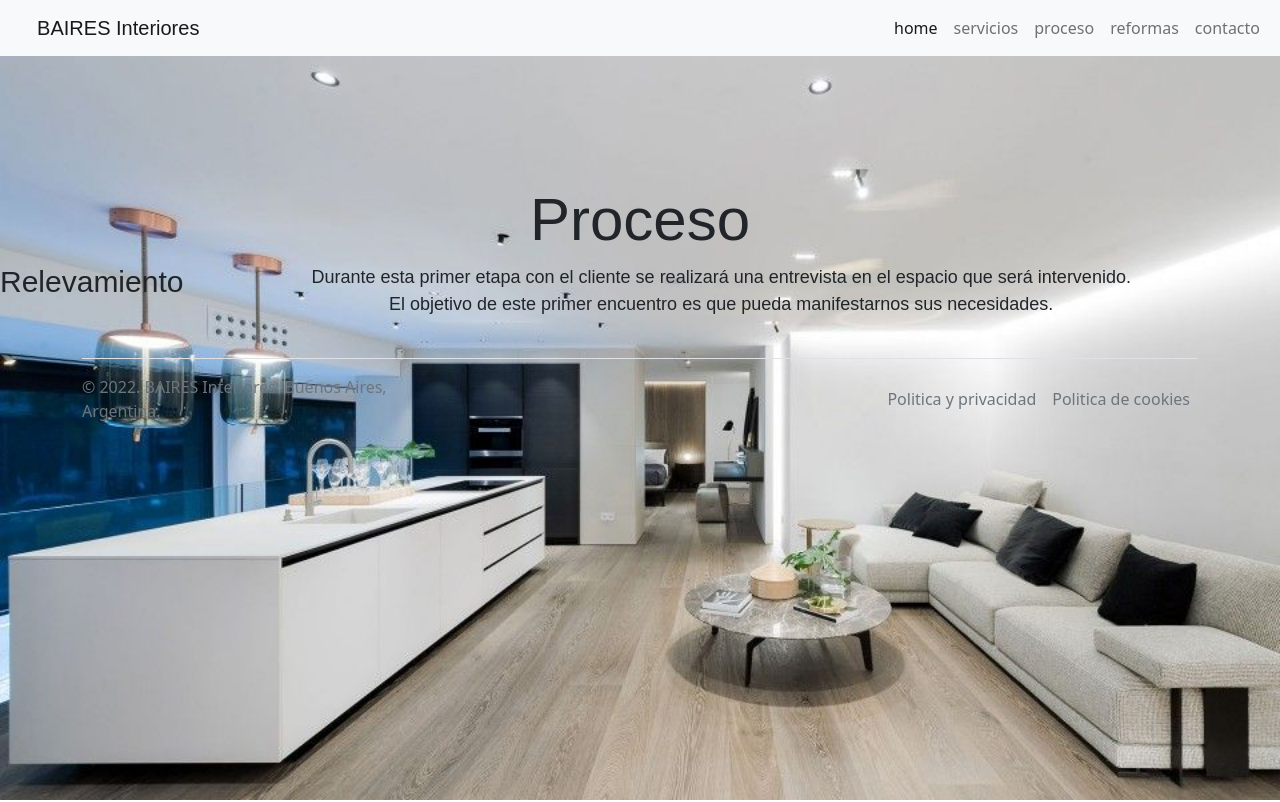
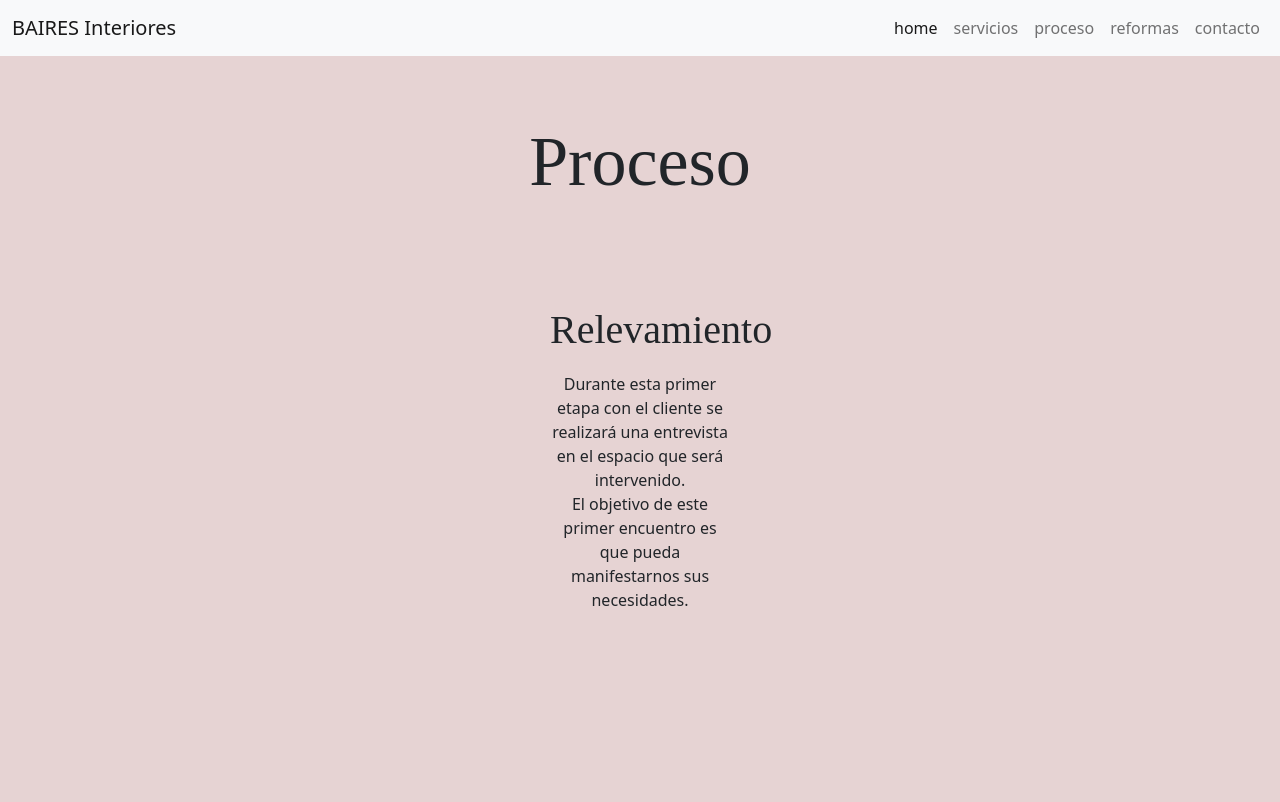
Before and after one commit to maiagomezz01/BairesInteriores-Gomez, a website: page proceso.html in a window 1280 px wide. Shown: the top 802 px of the page. Drawn offline with Linux system fonts and the light colour scheme.

Commit message:
Aplicando SASS I

```diff
--- a/proceso.html
+++ b/proceso.html
@@ -7,7 +7,7 @@
     <meta name="viewport" content="width=device-width, initial-scale=1.0">
     <title>Proceso</title>
     <link rel="stylesheet" href="./css/bootstrap.min.css">
-    <link rel="stylesheet" href="./css/style.css"> </head>
+    <link rel="stylesheet" href="./css/estilo.css"> </head>
 
 <body class="bodyProceso">
     <main>
@@ -55,12 +55,15 @@
         <section>
             <!--Procesos-->
             <div class="relevamiento">
+            <div>
                 <h2 class="relevamientoTitulo">Relevamiento</h2>
-
+            </div>
+            <div>
                 <p class="relevamientoParrafo">Durante esta primer etapa con el cliente se realizará una entrevista en
                     el espacio que será intervenido.
                     <br>El objetivo de este primer encuentro es que pueda manifestarnos sus necesidades.
                     <br </p>
+            </div>
             </div>
             <!--Comentado hasta próxima Entrega
     <div>
--- /dev/null
+++ b/scss/estilo.scss
@@ -0,0 +1,43 @@
+//variables
+$font-family:'Red Hat Display';
+$background-colorbody: rgb(230, 211, 211);
+
+
+.bodyProceso{
+
+    background-color: $background-colorbody;
+
+}
+.tituloProceso{
+    margin-bottom: 8%;
+    margin-top: 5%;
+    font-size: 70px;
+    display: flex;
+    justify-content: center;
+    font-family: $font-family;
+}
+
+.relevamiento{
+    margin-bottom: 20%;
+    margin-left:550px;
+    margin-right:550px;
+    text-align:center;
+    display: flex;
+    justify-content: center;
+    flex-direction: column;
+
+
+    .relevamientoTitulo{
+        margin-bottom: 10%;
+        font-family:$font-family;
+        font-size: 40px;
+
+      .relevamientoParrafo{
+
+       font-family:$font-family;
+       font-size: 25px;
+
+      }
+    }
+
+}
```
Also changed, not shown: package.json (added, +21 -0 lines), css/estilo.css (added).
